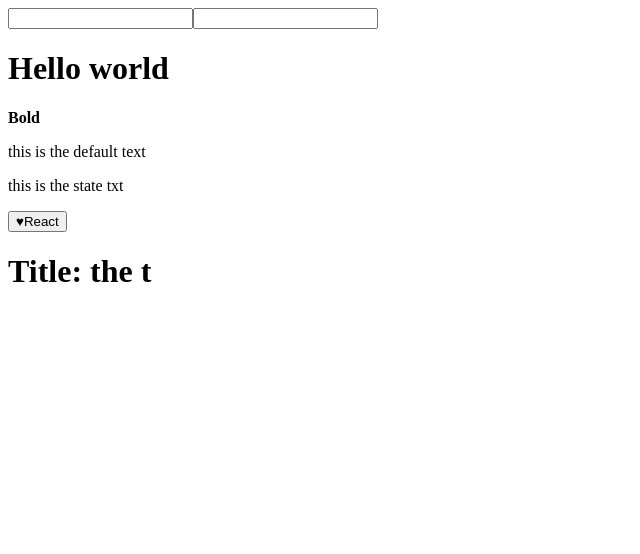
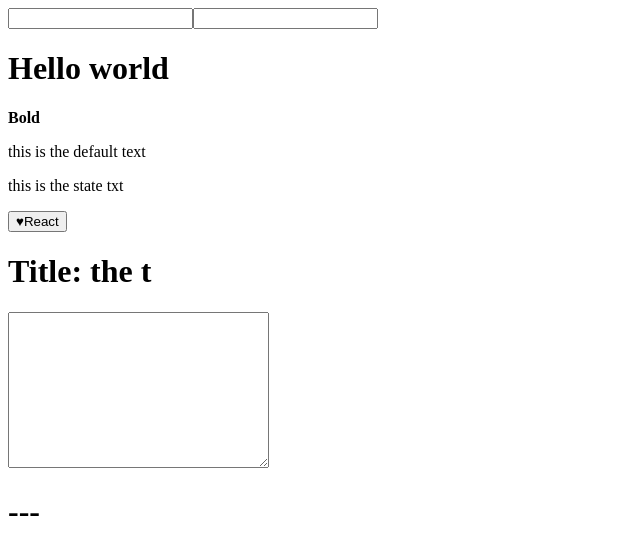
Before and after one commit to liamkar/reactstart, a React (Create React App) app: page / in a window 1280 px wide. Shown: the top 554 px of the page, without its empty margins (0-640 px from the left). Built offline with nearby package versions, Linux system fonts and the light colour scheme.

Commit message:
few eventlisteners added

```diff
--- a/src/App.js
+++ b/src/App.js
@@ -5,11 +5,17 @@ class App extends React.Component {
   constructor() {
     super();
     this.state = {
-      txt: 'this is the state txt'
+      txt: 'this is the state txt',
+      currentEvent: '---'
     }
+    this.updateEventInfo = this.updateEventInfo.bind(this)
   }
   update (e) {
     this.setState({txt: e.target.value})
+  }
+
+  updateEventInfo(e) {
+    this.setState({currentEvent: e.type})
   }
 
   render() {
@@ -24,6 +30,20 @@ class App extends React.Component {
       <p>{this.state.txt}</p>
       <Button><Heart/>React</Button>
       <Title text="the t"/>
+      <textarea
+      onKeyPress={this.updateEventInfo}
+      onCopy={this.updateEventInfo}
+      onCut={this.updateEventInfo}
+      onPaste={this.updateEventInfo}
+      onFocus={this.updateEventInfo}
+      onBlur={this.updateEventInfo}
+      onDoubleClick={this.updateEventInfo}
+      onTouchStart={this.updateEventInfo}
+      onToucMove={this.updateEventInfo}
+      onTouchEnd={this.updateEventInfo}
+      cols="30"
+      rows="10"/>
+      <h1>{this.state.currentEvent}</h1>
     </div>
     )
 
@@ -58,7 +78,6 @@ Title.propTypes = {
   }
 }
 
-
 class Heart extends React.Component {
   render() {
     return <span>&hearts;</span>
```
